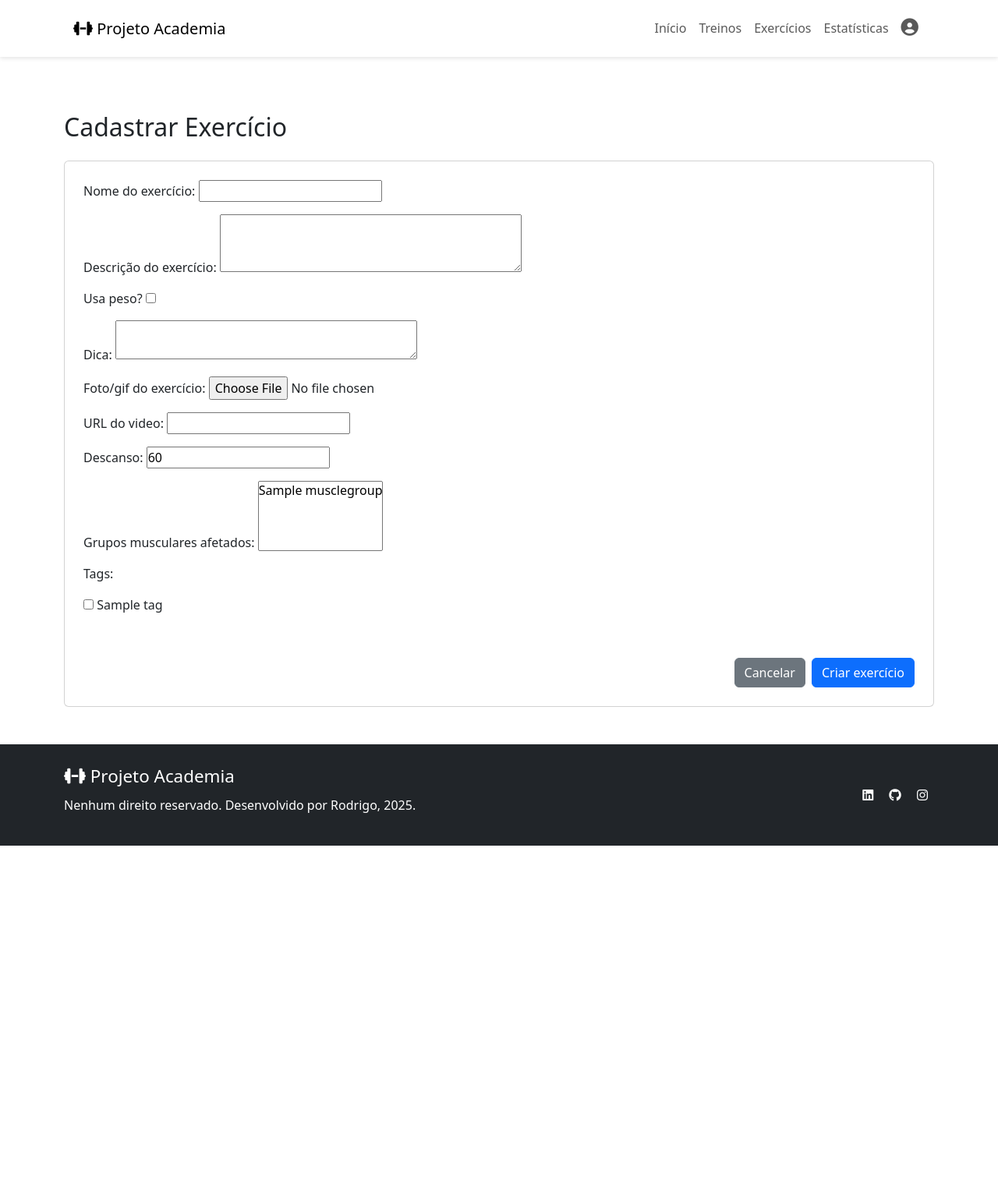
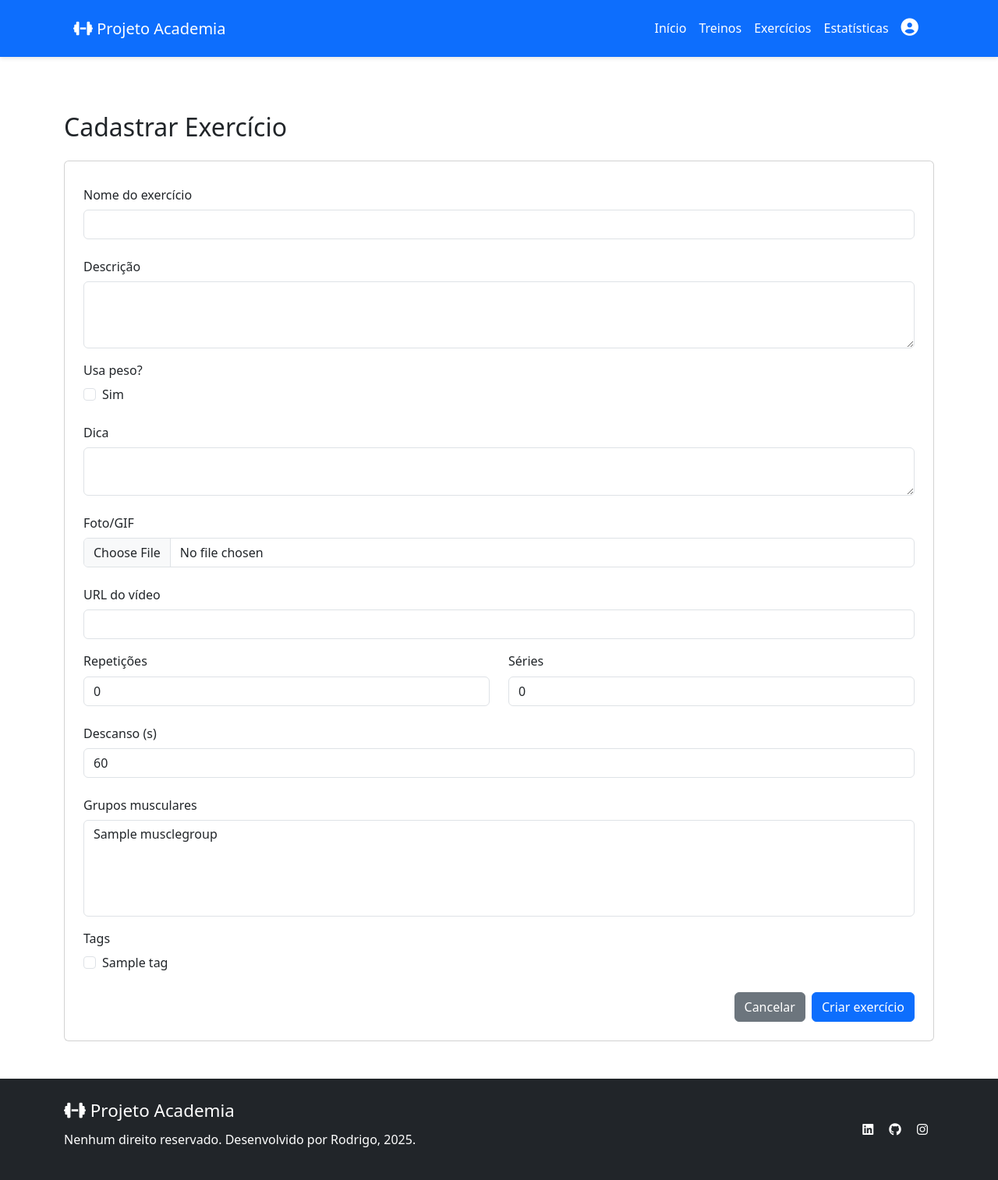
Before and after one commit to Rodrigo635/projeto-academia, a Django app: page /exercicios/novo/ in a window 1280 px wide. Shown: the whole page at 78% size. Before the commit the page ends 1085 px from the top, so only its background shows below. Run offline with Django 5.2, Linux system fonts and the light colour scheme; a user stored in the database is signed in; tables that the repository leaves empty hold one stand-in row (values such as "Sample post").

Commit message:
Update cores e ajuste nos forms
adicionado - cor azul para o header e formulários melhores para os usuários

```diff
--- a/app_academia/admin.py
+++ b/app_academia/admin.py
@@ -1,7 +1,11 @@
 from django.contrib import admin
 from .models import *
 
-admin.site.register(Exercise)
+class ExerciseAdmin(admin.ModelAdmin):
+    list_display = ('name','use_weight', 'weight', 'reps', 'sets', 'rest_sec')
+    list_filter = ('use_weight', 'weight', 'reps', 'sets', 'rest_sec')
+
+admin.site.register(Exercise, ExerciseAdmin)
 admin.site.register(MuscleGroup)
 admin.site.register(Tag)
 admin.site.register(WorkoutDay)
--- a/app_academia/forms.py
+++ b/app_academia/forms.py
@@ -31,13 +31,23 @@ class ExerciseForm(forms.ModelForm):
         model = Exercise
         fields = [
             'name', 'description', 'use_weight', 'tip',
-            'photo', 'video_url', 'rest_sec',
-            'muscles', 'tags'
+            'photo', 'video_url', 'reps', 'sets',
+            'rest_sec', 'muscles', 'tags',
         ]
         widgets = {
-            'description': forms.Textarea(attrs={'rows': 3}),
-            'tip': forms.Textarea(attrs={'rows': 2}),
-            'tags': forms.CheckboxSelectMultiple(),
+            'name': forms.TextInput(attrs={'class': 'form-control'}),
+            'description': forms.Textarea(attrs={'class': 'form-control', 'rows': 3}),
+            'use_weight': forms.CheckboxInput(attrs={'class': 'form-check-input'}),
+            'tip': forms.Textarea(attrs={'class': 'form-control', 'rows': 2}),
+            'photo': forms.FileInput(attrs={'class': 'form-control'}),
+            'video_url': forms.URLInput(attrs={'class': 'form-control'}),
+            'reps': forms.NumberInput(attrs={'class': 'form-control'}),
+            'sets': forms.NumberInput(attrs={'class': 'form-control'}),
+            'rest_sec': forms.NumberInput(attrs={'class': 'form-control'}),
+            'muscles': forms.SelectMultiple(attrs={'class': 'form-select', 'size': 5}),
+            'tags': forms.CheckboxSelectMultiple(
+                attrs={'class': 'form-check-input'}
+            ),
         }
 
 class WorkoutDayForm(forms.ModelForm):
@@ -45,14 +55,29 @@ class WorkoutDayForm(forms.ModelForm):
         model = WorkoutDay
         fields = ['name', 'description', 'tags']
         widgets = {
-            'description': forms.Textarea(attrs={'rows': 2}),
+            'name': forms.TextInput(attrs={'class': 'form-control'}),
+            'description': forms.Textarea(attrs={'class': 'form-control', 'rows': 2}),
+            # O CheckboxSelectMultiple não aceita diretamente 'form-check-input' no widget,
+            # mas a gente vai tratar isso no template:
             'tags': forms.CheckboxSelectMultiple(),
         }
 
 class WorkoutDayExerciseForm(forms.ModelForm):
-    class Meta:
-        model = WorkoutDayExercise
-        fields = ['exercise', 'order', 'custom_sets', 'custom_reps', 'rest_sec']
+     class Meta:
+         model = WorkoutDayExercise
+         fields = ['exercise', 'order', 'custom_sets', 'custom_reps', 'rest_sec']
+         widgets = {
+            'exercise': forms.Select(),
+            'order': forms.NumberInput(),
+            'custom_sets': forms.NumberInput(),
+            'custom_reps': forms.NumberInput(),
+            'rest_sec': forms.NumberInput(),
+            'exercise': forms.Select(attrs={'class': 'form-select'}),
+            'order': forms.NumberInput(attrs={'class': 'form-control'}),
+            'custom_sets': forms.NumberInput(attrs={'class': 'form-control'}),
+            'custom_reps': forms.NumberInput(attrs={'class': 'form-control'}),
+            'rest_sec': forms.NumberInput(attrs={'class': 'form-control'}),
+         }
 
 class WorkoutSessionForm(forms.ModelForm):
     class Meta:
--- a/app_academia/static/css/index2.css
+++ b/app_academia/static/css/index2.css
@@ -9,7 +9,19 @@ a {
 }
 
 .main-header {
+    background: #0d6efd !important;
     box-shadow: 0 2px 5px rgba(0, 0, 0, 0.1);
+}
+
+.navbar-toggler {
+    border: none !important;
+    color: #fff !important;
+}
+
+.main-header .navbar-brand,
+.main-header .logo-icon,
+.main-header .nav-link {
+  color: #fff !important;
 }
 
 .logo-projeto {
--- a/app_academia/templates/cadastrar_exercicio.html
+++ b/app_academia/templates/cadastrar_exercicio.html
@@ -5,10 +5,103 @@
     <h2 class="pt-5 pb-3">Cadastrar Exercício</h2>
     <form method="post" enctype="multipart/form-data" class="card p-4">
       {% csrf_token %}
-            {{ form.as_p }}
-            <div class="mt-4 d-flex justify-content-end gap-2">
-                <a href="{% url 'exercicios' %}" class="btn btn-secondary mt-3">Cancelar</a>
-                <button type="submit" class="btn btn-primary mt-3">Criar exercício</button>
+
+      <div class="row mb-3">
+        <label for="{{ form.name.id_for_label }}" class="col-sm-3 col-form-label">Nome do exercício</label>
+        <div class="col-sm-12">
+          {{ form.name }}
+          {{ form.name.errors }}
+        </div>
+      </div>
+
+      <div class="row mb-3">
+        <label for="{{ form.description.id_for_label }}" class="col-sm-3 col-form-label">Descrição</label>
+        <div class="col-sm-12">
+          {{ form.description }}
+          {{ form.description.errors }}
+        </div>
+      </div>
+
+      <fieldset class="row mb-3">
+        <legend class="col-form-label col-sm-3 pt-0">Usa peso?</legend>
+        <div class="col-sm-12">
+          <div class="form-check">
+            {{ form.use_weight }}
+            <label class="form-check-label" for="{{ form.use_weight.id_for_label }}">Sim</label>
+          </div>
+          {{ form.use_weight.errors }}
+        </div>
+      </fieldset>
+
+      <div class="row mb-3">
+        <label for="{{ form.tip.id_for_label }}" class="col-sm-3 col-form-label">Dica</label>
+        <div class="col-sm-12">
+          {{ form.tip }}
+          {{ form.tip.errors }}
+        </div>
+      </div>
+
+      <div class="row mb-3">
+        <label for="{{ form.photo.id_for_label }}" class="col-sm-3 col-form-label">Foto/GIF</label>
+        <div class="col-sm-12">
+          {{ form.photo }}
+          {{ form.photo.errors }}
+        </div>
+      </div>
+
+      <div class="row mb-3">
+        <label for="{{ form.video_url.id_for_label }}" class="col-sm-3 col-form-label">URL do vídeo</label>
+        <div class="col-sm-12">
+          {{ form.video_url }}
+          {{ form.video_url.errors }}
+        </div>
+      </div>
+
+      <div class="row mb-3">
+        <div class="col-sm-6">
+          <label for="{{ form.reps.id_for_label }}" class="form-label">Repetições</label>
+          {{ form.reps }}
+          {{ form.reps.errors }}
+        </div>
+        <div class="col-sm-6">
+          <label for="{{ form.sets.id_for_label }}" class="form-label">Séries</label>
+          {{ form.sets }}
+          {{ form.sets.errors }}
+        </div>
+      </div>
+
+      <div class="row mb-3">
+        <label for="{{ form.rest_sec.id_for_label }}" class="col-sm-3 col-form-label">Descanso (s)</label>
+        <div class="col-sm-12">
+          {{ form.rest_sec }}
+          {{ form.rest_sec.errors }}
+        </div>
+      </div>
+
+      <div class="row mb-3">
+        <label for="{{ form.muscles.id_for_label }}" class="col-sm-3 col-form-label">Grupos musculares</label>
+        <div class="col-sm-12">
+          {{ form.muscles }}
+          {{ form.muscles.errors }}
+        </div>
+      </div>
+
+      <fieldset class="row mb-4">
+        <legend class="col-form-label col-sm-3 pt-0">Tags</legend>
+        <div class="col-sm-12">
+          {% for cb in form.tags %}
+            <div class="form-check form-check-inline">
+              {{ cb.tag }}
+              {{ cb.choice_label }}
+            </div>
+          {% endfor %}
+          {{ form.tags.errors }}
+        </div>
+      </fieldset>
+
+      <div class="d-flex justify-content-end gap-2">
+        <a href="{% url 'exercicios' %}" class="btn btn-secondary">Cancelar</a>
+        <button type="submit" class="btn btn-primary">Criar exercício</button>
       </div>
     </form>
   </div>
--- a/app_academia/templates/index2.html
+++ b/app_academia/templates/index2.html
@@ -1,3 +1,4 @@
+{% load static %}
 <!doctype html>
 <html lang="pt-BR">
 
@@ -23,7 +24,7 @@
         integrity="sha384-KK94CHFLLe+nY2dmCWGMq91rCGa5gtU4mk92HdvYe+M/SXH301p5ILy+dN9+nJOZ" crossorigin="anonymous">
 
     <!-- Minha CSS -->
-    <link rel="stylesheet" href="../static/css/index2.css">
+    <link rel="stylesheet" href="{% static 'css/index2.css' %}">
 
 </head>
 
--- a/app_academia/templates/listar_dias.html
+++ b/app_academia/templates/listar_dias.html
@@ -1,4 +1,5 @@
 {% extends 'index2.html' %}
+{% load static %}
 {% block content %}
 <section class="min-vh-100 py-5">
     <div class="container mt-lg-5">
@@ -11,9 +12,9 @@
 
         <ul class="list-group mb-5">
             {% for pd in associados %}
-            <li class="list-group-item d-flex justify-content-between">
+            <li class="list-group-item d-flex justify-content-between gap-2">
                 Dia {{ pd.sequence }} – {{ pd.day.name }}
-                <div class="gap-2">
+                <div class="gap-2 d-flex align-items-center justify-content-end">
                     <!-- Formulário de remoção -->
                     <form method="post" action="{% url 'remover_dia_do_plano' plano.id pd.id %}"
                         style="display:inline;">
--- a/projeto_academia/settings.py
+++ b/projeto_academia/settings.py
@@ -121,6 +121,10 @@ USE_TZ = True
 
 STATIC_URL = 'static/'
 
+STATICFILES_DIRS = [
+    BASE_DIR / 'app_academia' / 'static',
+]
+
 # Default primary key field type
 # https://docs.djangoproject.com/en/5.2/ref/settings/#default-auto-field
 
```
Also changed, not shown: app_academia/static/css/index.css (+6 -9 lines), app_academia/templates/cadastrar_exercicio_no_dia.html (+53 -6 lines), app_academia/templates/novo_dia.html (+42 -3 lines). Lines whose indentation alone changed are shown as unchanged.
